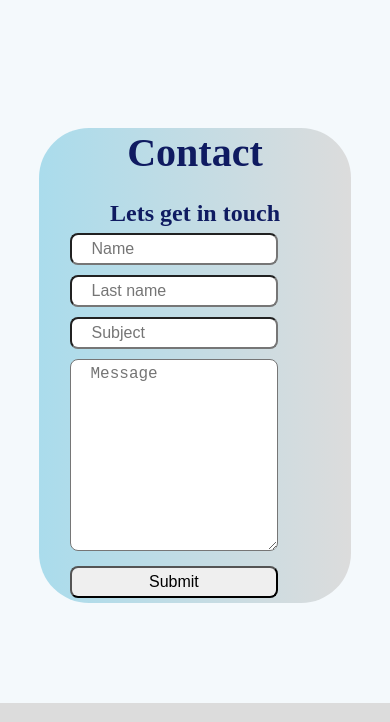
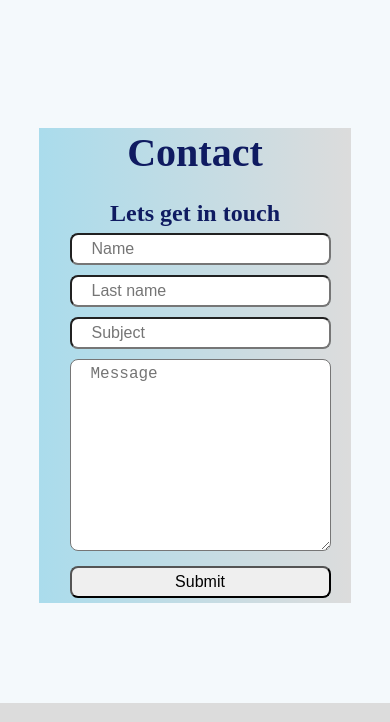
Before and after one commit to dragiDomic/portfolio, a plain HTML site: page index.html in a window 390 px wide. Shown: the part 3615-4337 px from the top of the page. Drawn offline with Linux system fonts and the light colour scheme; a web font is replaced by a local one.

Commit message:
Add files via upload

```diff
--- a/responsive.scss
+++ b/responsive.scss
@@ -120,9 +120,6 @@
             }
         }
     }
-    input, textarea{
-        width: 80% !important;
-    }
     #aboutme{
         .imgbox{
             margin-top: 60px;
@@ -156,6 +153,9 @@
     }
 }
 @media screen and (max-width: 426px) {
+    #contact{
+        border-radius: 0px;
+    }
     footer{
         p{
             display: none
```
Also changed, not shown: css/responsive.css, css/style.css, 2 other files.
